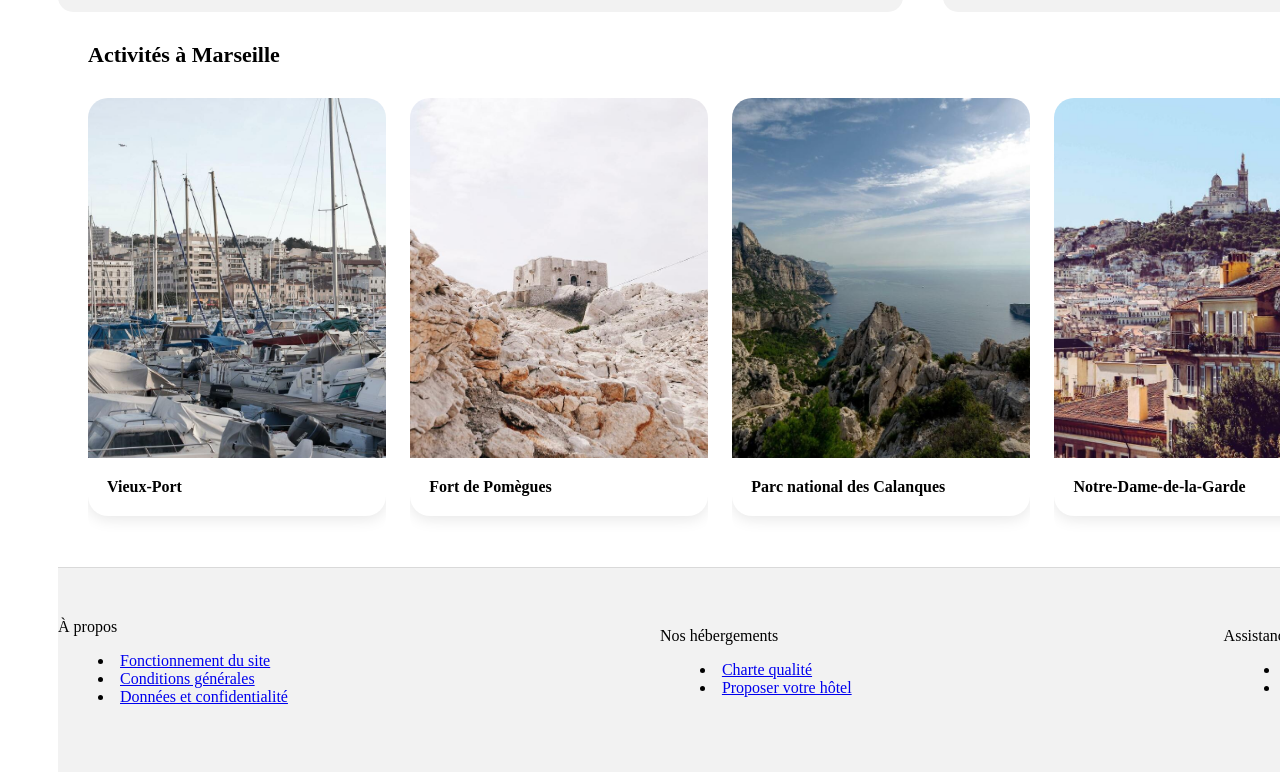
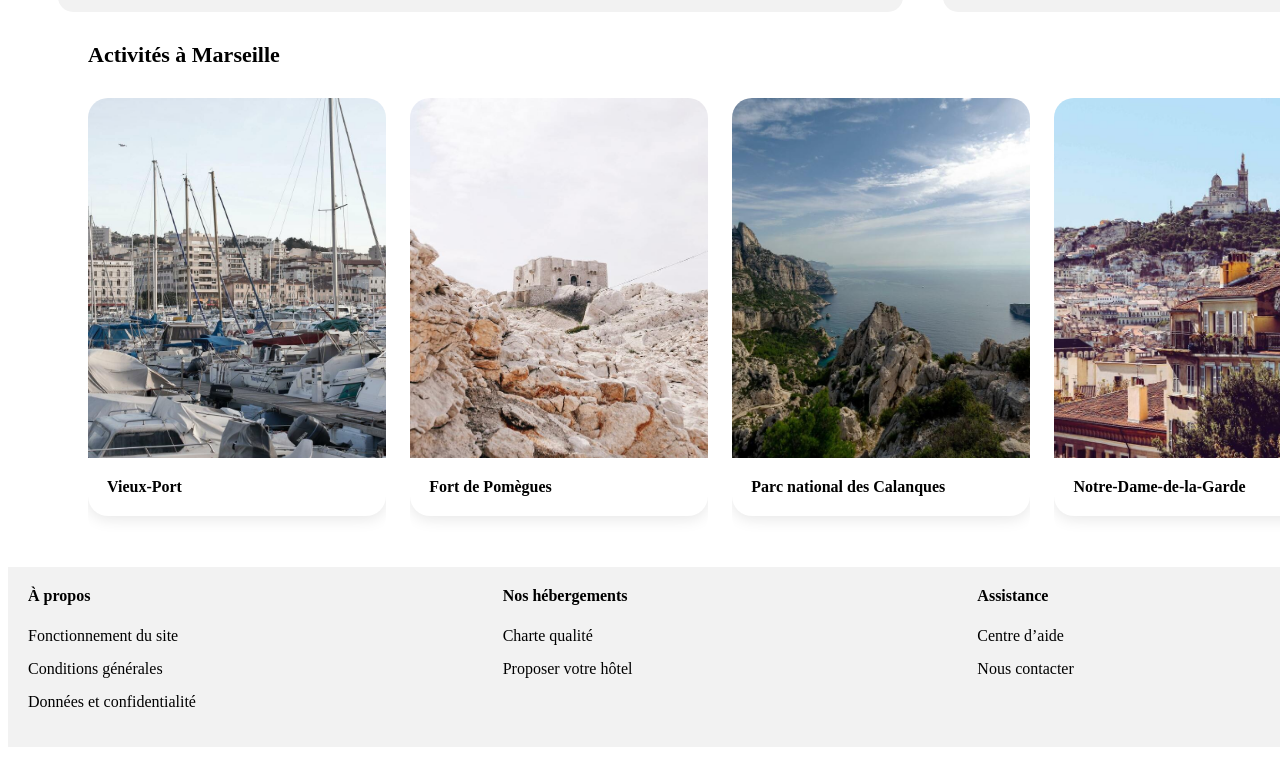
Before and after one commit to Bassel-H/projectBooki, a plain HTML site: page index.html in a window 1280 px wide. Shown: the part 1057-1837 px from the top of the page. After the commit the page ends 1812 px from the top, so only its background shows below. Drawn offline with Linux system fonts and the light colour scheme; a web font is replaced by a local one.

Commit message:
AddFooter

```diff
--- a/index.html
+++ b/index.html
@@ -216,7 +216,7 @@
     </main>
     <footer>
         <div>
-            <p>À propos</p>
+            <h4>À propos</h4>
             <menu>
                 <li><a href="index.html">Fonctionnement du site</a></li>
                 <li><a href="index.html">Conditions générales </a></li>
@@ -224,14 +224,14 @@
             </menu>
         </div>
         <div>
-            <p>Nos hébergements</p>
+            <h4>Nos hébergements</h4>
             <menu>
                 <li><a href="index.html">Charte qualité</a></li>
                 <li><a href="index.html">Proposer votre hôtel</a></li>
             </menu>
         </div>
         <div>
-            <p>Assistance</p>
+            <h4>Assistance</h4>
             <menu>
                 <li><a href="index.html">Centre d’aide</a></li>
                 <li><a href="index.html">Nous contacter</a></li>
--- a/style.css
+++ b/style.css
@@ -336,12 +336,29 @@ h2 {
 }
 
 footer {
+  display: flex;
   background-color: #F2F2F2;
-  margin: auto 50px;
-  padding: 50px 0px;
+  justify-content: space-between;
+}
+
+footer div {
   display: flex;
-  justify-content: space-between;
-  align-items: center;
-  border-top: #D9D9D9 1px solid;
+  flex-direction: column;
+  width: 33%;
+  padding: 20px;
+}
+
+footer menu {
+  display: flex;
+  flex-direction: column;
+  list-style: none;
+  padding: 20px;
+  gap: 15px;
+  padding: 0px;
+}
+
+footer a {
+  text-decoration: none;
+  color: black;
 }
 /* https://www.figma.com/design/r9YJyUkpVdrxzBBKGH7reY/Maquettes-Booki--desktop--mobile--tablette-?node-id=3-0&p=f  */
```
